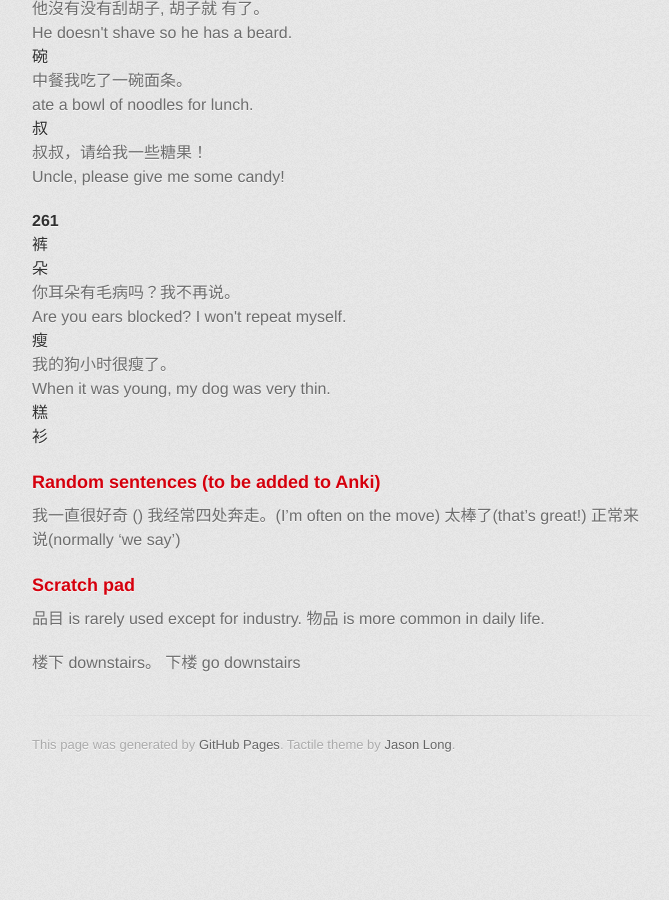
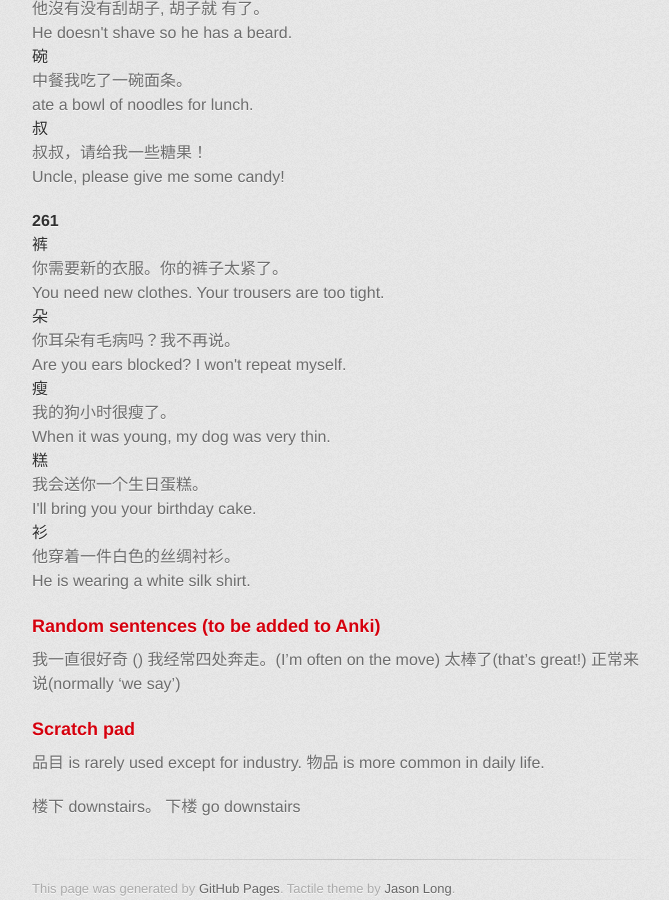
Before and after one commit to axiomiety/axiomiety.github.io, a Jekyll site: the page built from llog/mandarin.markdown, in a window 1280 px wide and 900 px high, scrolled down 18860 px. Shown: the whole window, without its empty margins (298-967 px from the left). Built offline with Jekyll 4.4.1, drawn with Linux system fonts in a browser that asks for light colours; nearby versions of some CDN libraries; some web fonts are replaced; before the commit the page ends 19644 px from its top, so only the background shows below that.

Commit message:
mandarin

```diff
--- a/llog/mandarin.markdown
+++ b/llog/mandarin.markdown
@@ -916,8 +916,8 @@ Character|Sentence|Translation
 
 <dl>
   <dt>裤</dt>
-  <dd></dd>
-  <dd></dd>
+  <dd>你需要新的衣服。你的裤子太紧了。</dd>
+  <dd>You need new clothes. Your trousers are too tight.</dd>
   <dt>朵</dt>
   <dd>你耳朵有毛病吗？我不再说。</dd>
   <dd>Are you ears blocked? I won't repeat myself.</dd>
@@ -925,11 +925,11 @@ Character|Sentence|Translation
   <dd>我的狗小时很瘦了。</dd>
   <dd>When it was young, my dog was very thin.</dd>
   <dt>糕</dt>
-  <dd></dd>
-  <dd></dd>
+  <dd>我会送你一个生日蛋糕。</dd>
+  <dd>I'll bring you your birthday cake.</dd>
   <dt>衫</dt>
-  <dd></dd>
-  <dd></dd>
+  <dd>他穿着一件白色的丝绸衬衫。</dd>
+  <dd>He is wearing a white silk shirt.</dd>
   <dt></dt>
   <dd></dd>
   <dd></dd>
```
